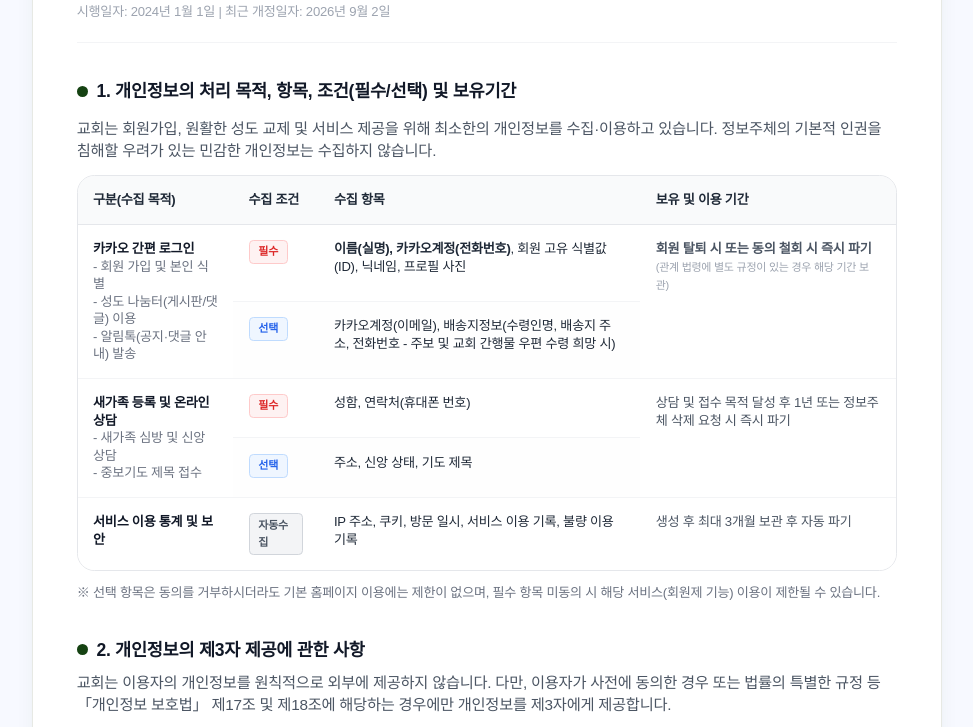
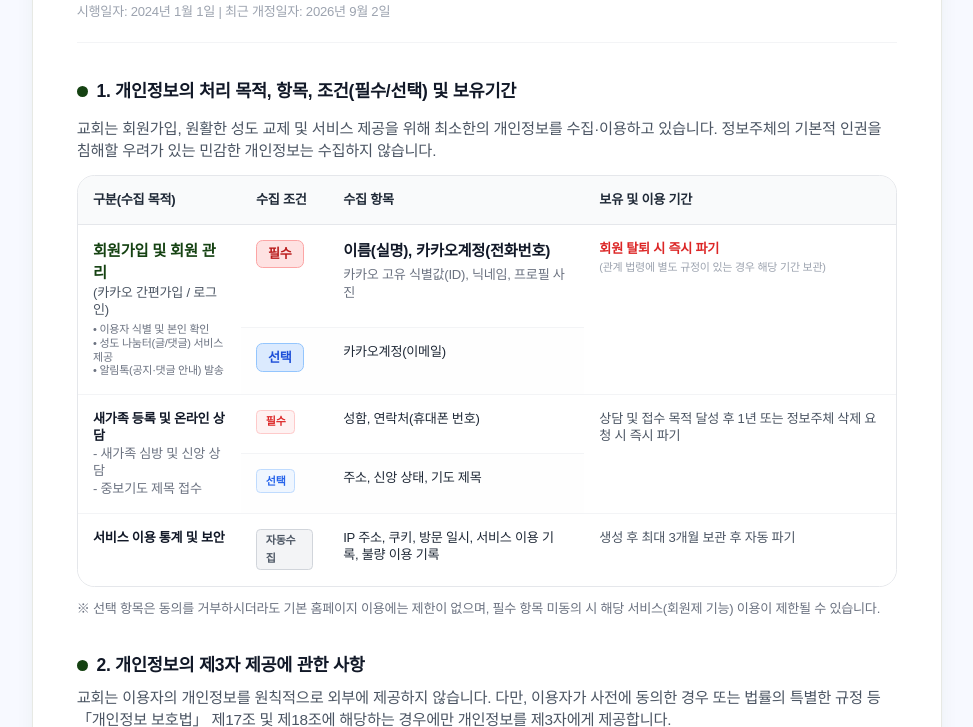
Before and after one commit to seunghoKR/greentreech, a PHP site: the page made by app/Views/home/privacy.php in a window 1280 px wide. Shown: the part 355-1082 px from the top of the page, without its empty margins (153-1126 px from the left). Run offline with PHP 8.4, Linux system fonts and the light colour scheme; the template is opened without the code that fills it, so the values that code supplies are empty; some libraries are stand-ins or nearby versions; some web fonts are replaced.

Commit message:
fix: 회원가입 및 회원관리 수집 목적 명확화 및 카카오 심사 기준 표 최적화

```diff
--- a/app/Views/home/privacy.php
+++ b/app/Views/home/privacy.php
@@ -37,27 +37,35 @@
                             <!-- 카카오 간편 로그인 회원가입 (필수) -->
                             <tr class="hover:bg-gray-50/50">
                                 <td class="p-3 sm:p-3.5 font-medium text-gray-900 align-top" rowspan="2">
-                                    <strong>카카오 간편 로그인</strong><br>
-                                    <span class="text-gray-500 font-normal">- 회원 가입 및 본인 식별<br>- 성도 나눔터(게시판/댓글) 이용<br>- 알림톡(공지·댓글 안내) 발송</span>
+                                    <strong class="text-primary text-sm">회원가입 및 회원 관리</strong><br>
+                                    <span class="text-gray-600 font-medium">(카카오 간편가입 / 로그인)</span><br>
+                                    <span class="text-gray-500 font-normal text-[11px] leading-tight block mt-1">
+                                        • 이용자 식별 및 본인 확인<br>
+                                        • 성도 나눔터(글/댓글) 서비스 제공<br>
+                                        • 알림톡(공지·댓글 안내) 발송
+                                    </span>
                                 </td>
                                 <td class="p-3 sm:p-3.5 align-top">
-                                    <span class="inline-block px-2 py-0.5 bg-red-50 text-red-600 border border-red-200 rounded font-semibold text-[11px]">필수</span>
+                                    <span class="inline-block px-2.5 py-1 bg-red-100 text-red-700 border border-red-300 rounded-md font-bold text-xs">필수</span>
                                 </td>
                                 <td class="p-3 sm:p-3.5 text-gray-800 align-top">
-                                    <strong>이름(실명), 카카오계정(전화번호)</strong>, 회원 고유 식별값(ID), 닉네임, 프로필 사진
+                                    <div class="space-y-1">
+                                        <p class="font-bold text-gray-900 text-xs sm:text-sm">이름(실명), 카카오계정(전화번호)</p>
+                                        <p class="text-gray-500 text-xs">카카오 고유 식별값(ID), 닉네임, 프로필 사진</p>
+                                    </div>
                                 </td>
                                 <td class="p-3 sm:p-3.5 text-gray-600 align-top" rowspan="2">
-                                    <strong>회원 탈퇴 시 또는 동의 철회 시 즉시 파기</strong><br>
+                                    <strong class="text-red-600">회원 탈퇴 시 즉시 파기</strong><br>
                                     <span class="text-[11px] text-gray-400">(관계 법령에 별도 규정이 있는 경우 해당 기간 보관)</span>
                                 </td>
                             </tr>
                             <!-- 카카오 간편 로그인 회원가입 (선택) -->
                             <tr class="hover:bg-gray-50/50 bg-gray-50/20">
                                 <td class="p-3 sm:p-3.5 align-top">
-                                    <span class="inline-block px-2 py-0.5 bg-blue-50 text-blue-600 border border-blue-200 rounded font-semibold text-[11px]">선택</span>
+                                    <span class="inline-block px-2.5 py-1 bg-blue-100 text-blue-700 border border-blue-300 rounded-md font-bold text-xs">선택</span>
                                 </td>
                                 <td class="p-3 sm:p-3.5 text-gray-800 align-top">
-                                    카카오계정(이메일), 배송지정보(수령인명, 배송지 주소, 전화번호 - 주보 및 교회 간행물 우편 수령 희망 시)
+                                    카카오계정(이메일)
                                 </td>
                             </tr>
 
```
